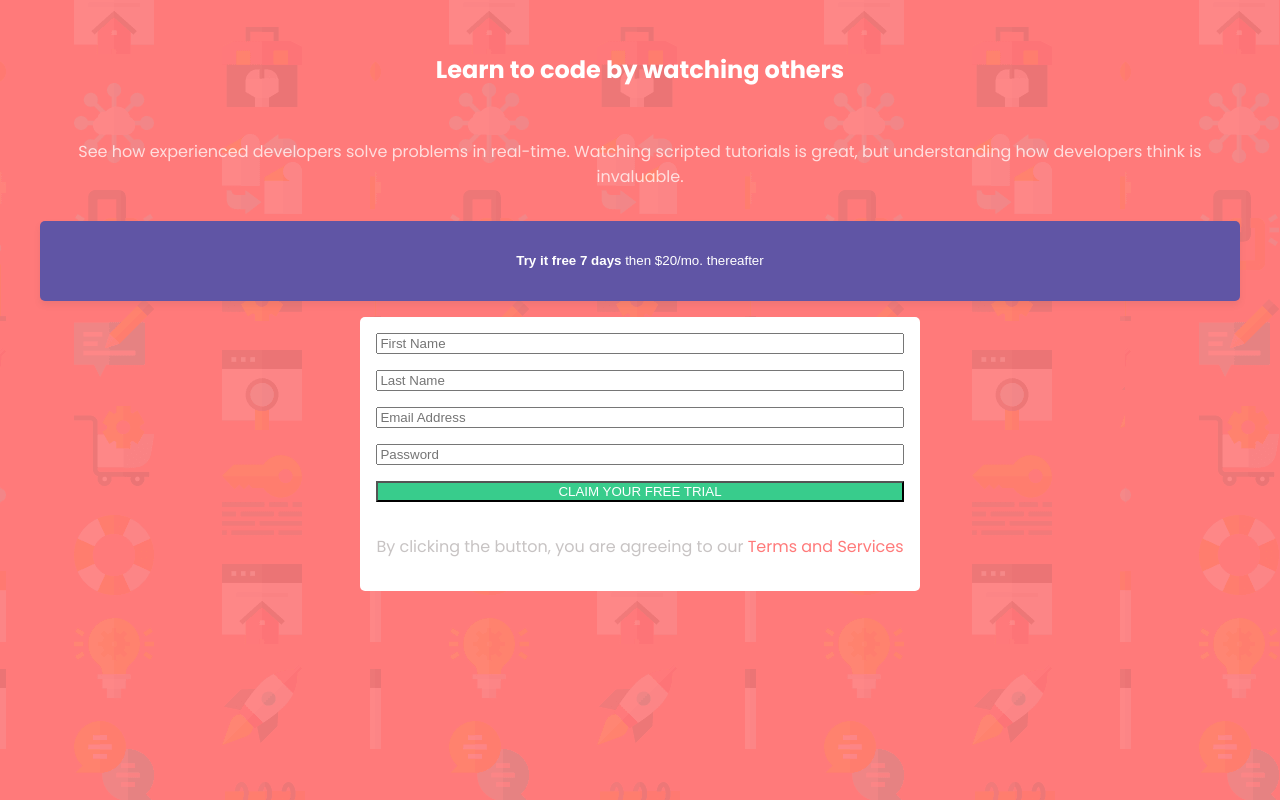
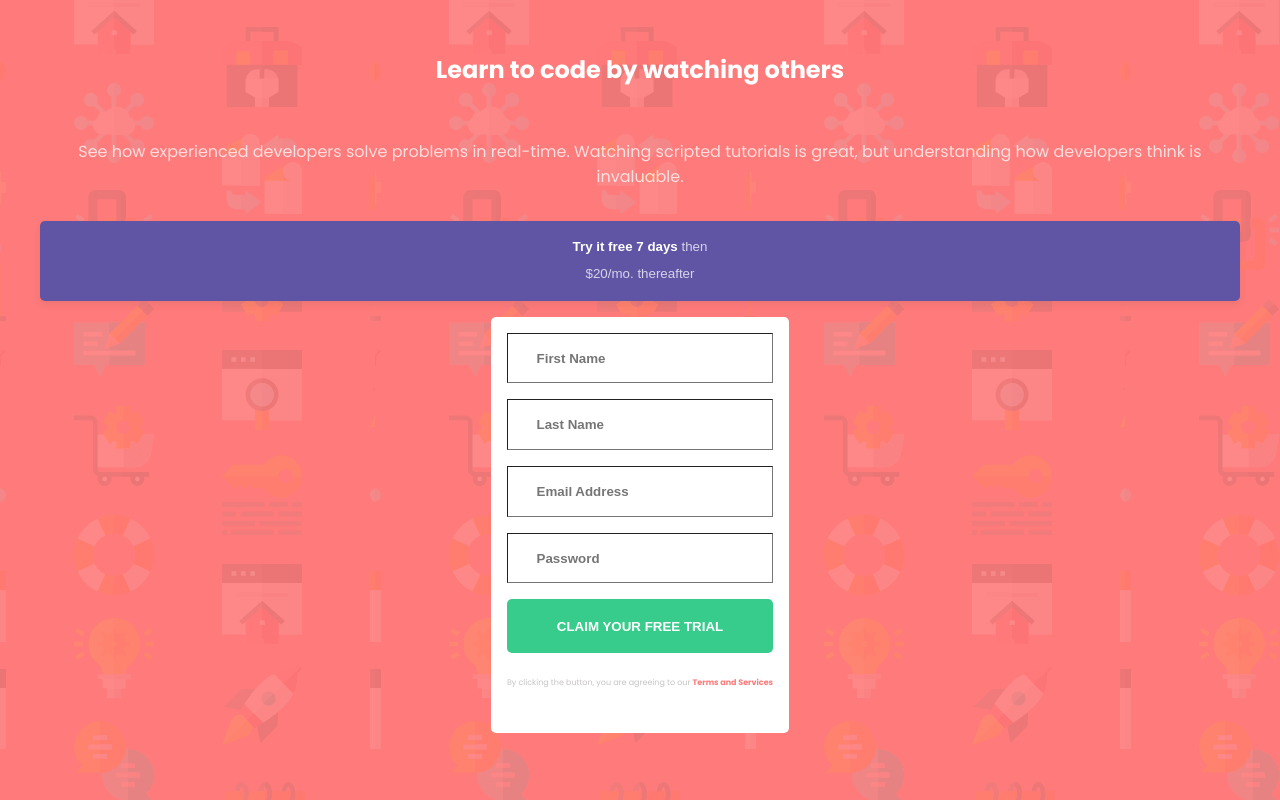
Before and after one commit to ZephaW/signup-form-FEM, a plain HTML site: page index.html in a window 1280 px wide. Drawn offline with Linux system fonts and the light colour scheme.

Commit message:
a few CSS changes

```diff
--- a/index.html
+++ b/index.html
@@ -22,14 +22,14 @@
     <p>See how experienced developers solve problems in real-time. Watching scripted tutorials is great,
       but understanding how developers think is invaluable. </p>
 
-    <button class="first-button"><strong>Try it free 7 days</strong> then $20/mo. thereafter</button>
+    <button class="first-button"><span class="trial">Try it free 7 days</span> then <br> $20/mo. thereafter</button>
 
     <form>
       <input type="text" placeholder="First Name">
       <input type="text" placeholder="Last Name">
       <input type="email" placeholder="Email Address">
       <input type="password" placeholder="Password">
-      <button class="claim">CLAIM YOUR FREE TRIAL</button>
+      <button class="second-button">CLAIM YOUR FREE TRIAL</button>
       <p class="disclaimer">By clicking the button, you are agreeing to our <span class="terms">Terms and Services</span></p>
     </form>
 
--- a/styles.css
+++ b/styles.css
@@ -14,7 +14,6 @@ body {
     gap: 1em;
     padding: 1em;
     margin: 1em;
-
     text-align: center;
 
 }
@@ -26,6 +25,8 @@ button.first-button {
     border: none;
     border-radius: 5px;
     box-shadow: 0px 4px 6px rgba(91, 76, 76, 0.1);
+
+    line-height: 2;
 }
 
 
@@ -33,24 +34,31 @@ button.first-button {
 
 .terms {
     color:hsl(0, 100%, 74%);
+    font-weight: 700;
 }
 
 h2 {
     color: hsl(0, 0%, 100%);
 }
 
-p {
+p,.first-button {
     color: hsla(0, 0%, 100%, 0.745) ;
 
 }
 
 .disclaimer {
     color: hsla(0, 4%, 58%, 0.541) ;
+    height: 4em;
+    font-size: 0.5em;
 }
 
 .first-button {
 background-color: hsl(248, 32%, 49%) ;
-color: hsl(0, 0%, 100%);
+
+}
+
+.first-button span{
+    color: hsl(0, 0%, 100%);
 }
 
 form {
@@ -63,12 +71,37 @@ form {
         text-align: center;
 }
 
-.claim {
+.second-button {
     background-color: hsl(154, 59%, 51%);
     color:  hsl(0, 0%, 100%);
+    height: 4em;
+    border: none;
+    border-radius: 5px;
+    font-weight: 600;
 }
 
+input {
+    height: 3.5em;
+    border-width: 1px;
+
+
+}
+
+input::placeholder {
+    text-align: left;
+     padding-left: 2em;
+     font-weight: 600;
+}
+
+
+span {
+
+    font-weight: 700;
+}
 
 
 .attribution { font-size: 11px; text-align: center; }
     .attribution a { color: hsl(228, 45%, 44%); }
+
+@media screen and (min-width: 768px) {
+}
```
